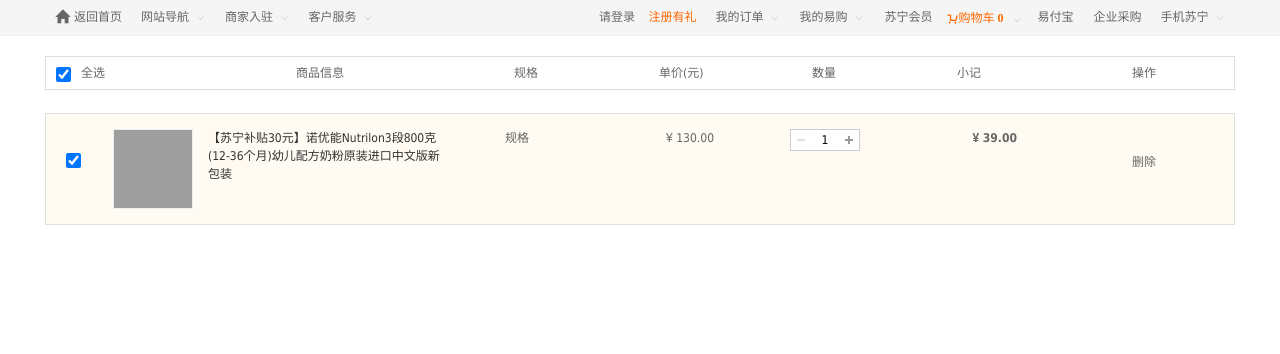
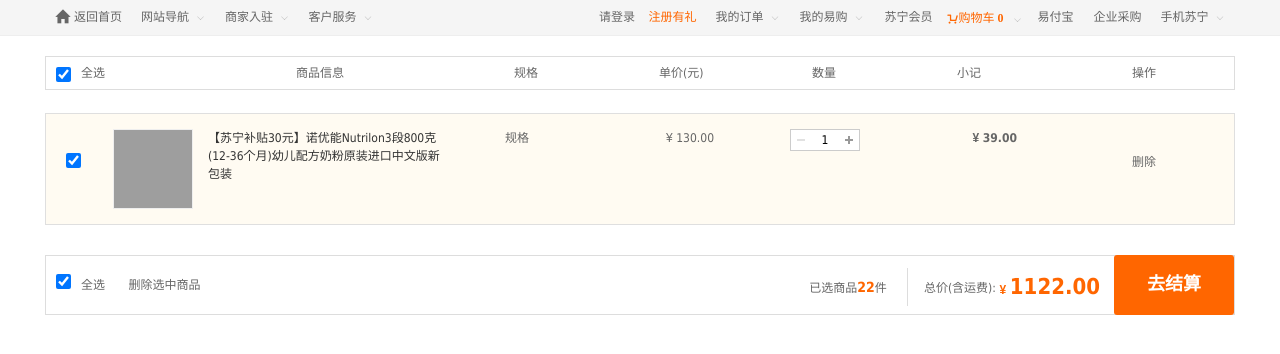
Before and after one commit to curtisJin/RedBaby, a PHP site: page /cart.html in a window 1280 px wide. Shown: the top 354 px of the page. Run offline with PHP 8.4, Linux system fonts and the light colour scheme; grey boxes are pictures that could not be loaded.

Commit message:
购物车架构搭建完毕

```diff
--- a/src/cart.html
+++ b/src/cart.html
@@ -177,6 +177,45 @@
                 </div>
             </div>
         </div>
+        <!-- 结算工具条 -->
+        <div class="my-cart-toolbar">
+            <div class="cart-toolbar clear-fix">
+                <!-- 左侧 -->
+                <div class="ct-left">
+                    <!-- 全选框 -->
+                    <!-- <div class="ct-checkall">
+                        <input type="checkbox" class="ctCheck" checked>全选
+                    </div> -->
+                    <input type="checkbox" checked class="ct-checkall">全选
+                    <a href="#" class="del-check">删除选中商品</a>
+                </div>
+                <!-- 右侧 -->
+                <div class="ct-right">
+                    <!-- 购买商品价格集合 -->
+                    <div class="ct-collect">
+                        <div class="ct-total-price clear-fix">
+                            <!-- 分隔 -->
+                            <div class="ctt-split"></div>
+                            <div class="ct-sum-price">
+                                <p class="sum-text">总价(含运费):</p>
+                                <p class="sum-num">
+                                    <i>¥</i>
+                                    <em>1122.00</em>
+                                </p>
+                            </div>
+                        </div>
+                        <!-- 选中商品数量 -->
+                        <div class="ct-goods-num">
+                            已选商品<b class="ctgNum">22</b>件
+                        </div>
+                    </div>
+                    <!-- 结算按钮 -->
+                    <div class="settle-accounts">
+                        <a href="#" class="sa-btn">去结算</a>
+                    </div>
+                </div>
+            </div>
+        </div>
     </div>
 </body>
 
--- a/src/css/cart.css
+++ b/src/css/cart.css
@@ -214,3 +214,104 @@
   top: 30%;
   transition: 0 -50%;
 }
+
+.cart-toolbar {
+  width: 1188px;
+  border: 1px solid #ddd;
+  height: 58px;
+  line-height: 58px;
+}
+
+.cart-toolbar .ct-left {
+  float: left;
+}
+
+.cart-toolbar .ct-left .ct-checkall {
+  display: inline-block;
+  margin: 0 10px;
+  width: 15px;
+  height: 15px;
+}
+
+.cart-toolbar .ct-left .del-check {
+  margin-left: 20px;
+  color: #666;
+}
+
+.cart-toolbar .ct-right {
+  float: right;
+}
+
+.cart-toolbar .ct-right .ct-collect, .cart-toolbar .ct-right .settle-accounts {
+  float: left;
+}
+
+.cart-toolbar .ct-total-price {
+  float: right;
+  line-height: 22px;
+}
+
+.cart-toolbar .ct-total-price .ctt-split {
+  float: left;
+  height: 38px;
+  width: 1px;
+  margin: 12px 16px 0 0;
+  background-color: #ddd;
+  font-size: 0;
+}
+
+.cart-toolbar .ct-sum-price {
+  float: left;
+  margin-top: 20px;
+}
+
+.cart-toolbar .ct-sum-price .sum-text {
+  display: inline-block;
+}
+
+.cart-toolbar .ct-sum-price .sum-num {
+  display: inline-block;
+  vertical-align: middle;
+  font-weight: bold;
+  color: #f60;
+}
+
+.cart-toolbar .ct-sum-price .sum-num i {
+  font-family: Arial;
+}
+
+.cart-toolbar .ct-sum-price .sum-num em {
+  font-size: 22px;
+}
+
+.cart-toolbar .ct-goods-num {
+  float: right;
+  text-align: center;
+  margin-top: 2px;
+  margin-right: 20px;
+}
+
+.cart-toolbar .ct-goods-num .ctgNum {
+  color: #f60;
+  font-size: 14px;
+  font-weight: 600;
+}
+
+.cart-toolbar .settle-accounts {
+  padding-left: 15px;
+}
+
+.cart-toolbar .settle-accounts .sa-btn {
+  display: block;
+  width: 120px;
+  height: 60px;
+  text-align: center;
+  background: #f60;
+  margin-top: -1px;
+  margin-left: -1px;
+  color: #fff;
+  font-size: 18px;
+  font-weight: 600;
+  font-family: "Microsoft Yahei";
+  border-radius: 3px;
+}
--- a/src/sass/cart.scss
+++ b/src/sass/cart.scss
@@ -192,3 +192,93 @@
         }
     }
 }
+
+//结算工具条
+.cart-toolbar{
+    width:1188px;
+    border:1px solid #ddd;
+    height:58px;
+    line-height:58px;
+    .ct-left{
+        float:left;
+            .ct-checkall{
+                display:inline-block;
+                margin:0 10px;
+                width:15px;
+                height:15px;
+            }
+            .del-check{
+                margin-left:20px;
+                color:#666;
+            }
+    }
+    .ct-right{
+        float:right;
+        .ct-collect,.settle-accounts{
+            float:left;
+        }
+    }
+    .ct-total-price{
+        float:right;
+        line-height:22px;
+        .ctt-split{
+            float:left;
+            height:38px;
+            width:1px;
+            margin:12px 16px 0 0;
+            background-color: #ddd;
+            font-size:0;
+        }
+    }
+    .ct-sum-price{
+        float:left;
+        margin-top:20px;
+        .sum-text{
+            display: inline-block;
+        }
+        .sum-num{
+            display: inline-block;
+            vertical-align: middle;
+            font-weight:bold;
+            color:#f60;
+            i{
+                font-family:Arial;
+            }
+            em{
+                font-size:22px;
+            }
+        }
+    }
+
+    // 选中商品数量
+    .ct-goods-num{
+        float:right;
+        text-align:center;
+        margin-top: 2px;
+        margin-right:20px;
+        .ctgNum{
+            color:#f60;
+            font-size:14px;
+            font-weight:600;
+        }
+    }
+
+    //计算按钮
+    .settle-accounts{
+        padding-left:15px;
+        .sa-btn{
+            display:block;
+            width:120px;
+            height:60px;
+            text-align:center;
+            background:#f60;
+            margin-top:-1px;
+            margin-left:-1px;
+            color:#fff;
+            font-size:18px;
+            font-weight:600;
+            font-family:"Microsoft Yahei";
+            border-radius:3px;
+        }
+    }
+}
```
Also changed, not shown: src/css/cart.min.css.
